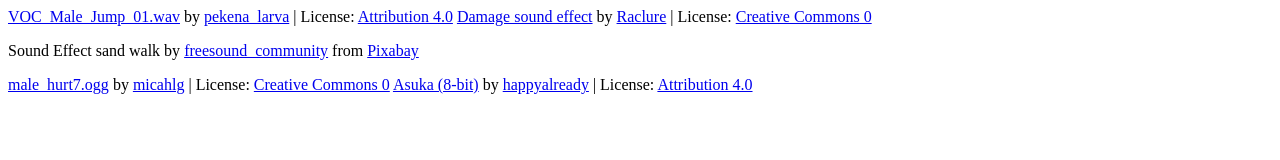
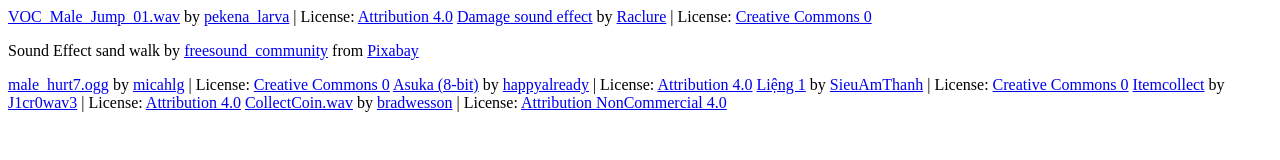
Before and after one commit to anne-dalchow/el-pollo-loco, a website: page audiosrc.html in a window 1280 px wide. Drawn offline with Linux system fonts and the light colour scheme.

Commit message:
update text

```diff
--- a/audiosrc.html
+++ b/audiosrc.html
@@ -45,5 +45,30 @@
     by <a href="https://freesound.org/people/happyalready/">happyalready</a> |
     License:
     <a href="https://creativecommons.org/licenses/by/4.0/">Attribution 4.0</a>
+
+    <a href="https://freesound.org/people/SieuAmThanh/sounds/532438/"
+      >Liệng 1</a
+    >
+    by <a href="https://freesound.org/people/SieuAmThanh/">SieuAmThanh</a> |
+    License:
+    <a href="http://creativecommons.org/publicdomain/zero/1.0/"
+      >Creative Commons 0</a
+    >
+
+    <a href="https://freesound.org/people/J1cr0wav3/sounds/770169/"
+      >Itemcollect</a
+    >
+    by <a href="https://freesound.org/people/J1cr0wav3/">J1cr0wav3</a> |
+    License:
+    <a href="https://creativecommons.org/licenses/by/4.0/">Attribution 4.0</a>
+
+    <a href="https://freesound.org/people/bradwesson/sounds/135936/"
+      >CollectCoin.wav</a
+    >
+    by <a href="https://freesound.org/people/bradwesson/">bradwesson</a> |
+    License:
+    <a href="https://creativecommons.org/licenses/by-nc/4.0/"
+      >Attribution NonCommercial 4.0</a
+    >
   </body>
 </html>
```
